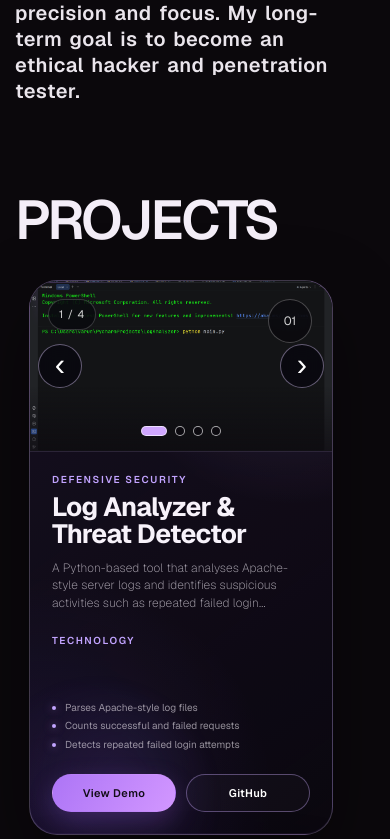
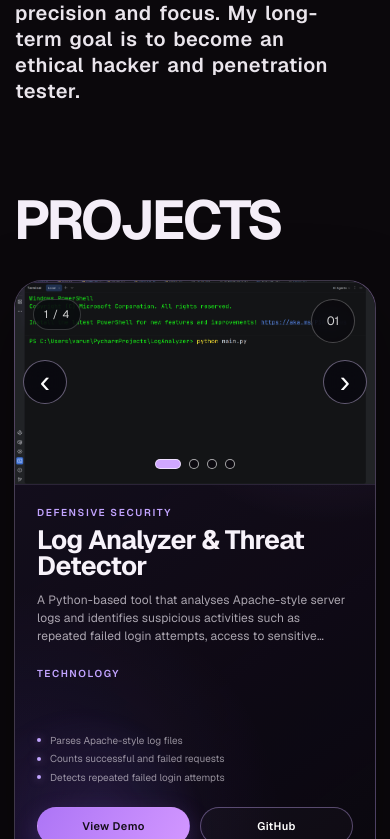
Before and after one commit to iam-varun2008/nandivarunreddy.github.io, a React (Vite) app: page / in a window 390 px wide. Shown: the part 1405-2244 px from the top of the page. Built offline with nearby package versions, Linux system fonts and the light colour scheme.

Commit message:
Backup broken projects scroll state

```diff
--- a/src/components/ProjectCardsSection.tsx
+++ b/src/components/ProjectCardsSection.tsx
@@ -25,10 +25,45 @@ type LightboxState = {
 const wrapIndex = (index: number, length: number) =>
   (index + length) % length;
 
+function setProjectCardInteraction(
+  card: HTMLElement,
+  active: boolean
+): void {
+  card.style.pointerEvents = active ? "auto" : "none";
+  card.setAttribute("aria-hidden", active ? "false" : "true");
+
+  const interactiveElements = card.querySelectorAll<HTMLElement>(
+    "a, button, input, select, textarea, [tabindex]"
+  );
+
+  interactiveElements.forEach((element) => {
+    if (active) {
+      const previousTabIndex = element.dataset.previousTabIndex;
+
+      if (previousTabIndex !== undefined) {
+        if (previousTabIndex === "") {
+          element.removeAttribute("tabindex");
+        } else {
+          element.setAttribute("tabindex", previousTabIndex);
+        }
+
+        delete element.dataset.previousTabIndex;
+      }
+    } else {
+      if (element.dataset.previousTabIndex === undefined) {
+        element.dataset.previousTabIndex =
+          element.getAttribute("tabindex") ?? "";
+      }
+
+      element.setAttribute("tabindex", "-1");
+    }
+  });
+}
+
 const ProjectCardsSection = () => {
-  const projectStageRef = useRef<HTMLDivElement>(null);
-  const firstStepRef = useRef<HTMLDivElement>(null);
-  const secondStepRef = useRef<HTMLDivElement>(null);
+  const projectSectionRef = useRef<HTMLElement>(null);
+  const projectPinStageRef = useRef<HTMLDivElement>(null);
+  const projectCardStackRef = useRef<HTMLDivElement>(null);
   const firstCardRef = useRef<HTMLElement>(null);
   const secondCardRef = useRef<HTMLElement>(null);
   const imageCloseRef = useRef<HTMLButtonElement>(null);
@@ -44,74 +79,140 @@ const ProjectCardsSection = () => {
   const [demoProject, setDemoProject] = useState<SecurityProject | null>(null);
 
   useLayoutEffect(() => {
-    const projectStage = projectStageRef.current;
-    const firstStep = firstStepRef.current;
-    const secondStep = secondStepRef.current;
+    const projectSection = projectSectionRef.current;
+    const projectPinStage = projectPinStageRef.current;
+    const projectCardStack = projectCardStackRef.current;
     const firstCard = firstCardRef.current;
     const secondCard = secondCardRef.current;
-    if (!projectStage || !firstStep || !secondStep || !firstCard || !secondCard) {
+    if (
+      !projectSection ||
+      !projectPinStage ||
+      !projectCardStack ||
+      !firstCard ||
+      !secondCard
+    ) {
       return;
     }
 
+    const media = gsap.matchMedia();
     const context = gsap.context(() => {
-      if (!window.matchMedia("(min-width: 901px)").matches) {
-        return;
-      }
+      media.add("(min-width: 901px)", () => {
+        gsap.set(firstCard, {
+          yPercent: 0,
+          scale: 1,
+          opacity: 1,
+          filter: "brightness(1)",
+          zIndex: 1,
+        });
 
-      gsap.fromTo(
-        firstCard,
-        { y: 70, opacity: 0 },
-        {
-          y: 0,
+        gsap.set(secondCard, {
+          yPercent: 115,
+          scale: 1,
           opacity: 1,
-          ease: "none",
+          zIndex: 2,
+          pointerEvents: "none",
+        });
+
+        setProjectCardInteraction(firstCard, true);
+        setProjectCardInteraction(secondCard, false);
+
+        const timeline = gsap.timeline({
           scrollTrigger: {
-            id: "project-card-one-enter",
-            trigger: firstStep,
-            start: "top 84%",
-            end: "top 30%",
+            id: "projects-pinned-card-transition",
+            trigger: projectSection,
+            start: "top top",
+            end: "+=120%",
             scrub: 0.8,
+            pin: projectPinStage,
+            pinSpacing: true,
+            anticipatePin: 1,
+            invalidateOnRefresh: true,
+            onUpdate: (self) => {
+              const secondProjectIsActive = self.progress >= 0.78;
+              setProjectCardInteraction(firstCard, !secondProjectIsActive);
+              setProjectCardInteraction(secondCard, secondProjectIsActive);
+            },
+            onLeaveBack: () => {
+              setProjectCardInteraction(firstCard, true);
+              setProjectCardInteraction(secondCard, false);
+            },
+            onLeave: () => {
+              setProjectCardInteraction(firstCard, false);
+              setProjectCardInteraction(secondCard, true);
+            },
           },
-        }
-      );
+        });
 
-      gsap.fromTo(
-        secondCard,
-        { y: 170, opacity: 0.15, scale: 0.97 },
-        {
-          y: 0,
-          opacity: 1,
-          scale: 1,
-          ease: "none",
-          scrollTrigger: {
-            id: "project-card-two-enter",
-            trigger: secondStep,
-            start: "top 90%",
-            end: "top 24%",
-            scrub: 0.8,
-          },
-        }
-      );
+        timeline
+          .to(
+            firstCard,
+            {
+              yPercent: -7,
+              scale: 0.95,
+              opacity: 0.48,
+              filter: "brightness(0.58)",
+              ease: "none",
+            },
+            0
+          )
+          .to(
+            secondCard,
+            {
+              yPercent: 0,
+              scale: 1,
+              opacity: 1,
+              ease: "none",
+            },
+            0
+          );
 
-      gsap.to(firstCard, {
-        y: -80,
-        scale: 0.95,
-        opacity: 0.48,
-        ease: "none",
-        scrollTrigger: {
-          id: "project-card-one-recede",
-          trigger: secondStep,
-          start: "top 88%",
-          end: "top 28%",
-          scrub: 0.8,
-        },
+        return () => {
+          timeline.scrollTrigger?.kill();
+          timeline.kill();
+        };
       });
 
-      ScrollTrigger.refresh();
-    }, projectStage);
+      media.add("(max-width: 900px)", () => {
+        gsap.set([firstCard, secondCard], {
+          clearProps: "transform,opacity,filter,pointerEvents,zIndex",
+        });
+        setProjectCardInteraction(firstCard, true);
+        setProjectCardInteraction(secondCard, true);
+      });
+    }, projectSection);
 
     return () => {
+      media.revert();
       context.revert();
+    };
+  }, []);
+
+  useEffect(() => {
+    const projectSection = projectSectionRef.current;
+    if (!projectSection) return;
+
+    let resizeFrame = 0;
+    const refresh = () => ScrollTrigger.refresh();
+    const refreshAfterResize = () => {
+      window.cancelAnimationFrame(resizeFrame);
+      resizeFrame = window.requestAnimationFrame(refresh);
+    };
+    const images = Array.from(projectSection.querySelectorAll("img"));
+
+    images.forEach((image) => {
+      if (!image.complete) image.addEventListener("load", refresh, { once: true });
+    });
+    window.addEventListener("load", refresh, { once: true });
+    window.addEventListener("resize", refreshAfterResize);
+    void document.fonts?.ready.then(refresh);
+    const initialFrame = window.requestAnimationFrame(refresh);
+
+    return () => {
+      window.cancelAnimationFrame(initialFrame);
+      window.cancelAnimationFrame(resizeFrame);
+      window.removeEventListener("load", refresh);
+      window.removeEventListener("resize", refreshAfterResize);
+      images.forEach((image) => image.removeEventListener("load", refresh));
     };
   }, []);
 
@@ -249,12 +350,16 @@ const ProjectCardsSection = () => {
 
   return (
     <>
-      <div className="whatIDO" id="projects">
-        <div className="what-box">
+      <section
+        className="whatIDO project-section"
+        id="projects"
+        ref={projectSectionRef}
+      >
+        <div className="project-pin-stage" ref={projectPinStageRef}>
+          <div className="project-title-area">
           <h2 className="title project-section-title">PROJECTS</h2>
-        </div>
-        <div className="what-box">
-          <div className="what-box-in project-scroll-stage" ref={projectStageRef}>
+          </div>
+          <div className="project-card-stack" ref={projectCardStackRef}>
             {projects.map((project, projectIndex) => {
               const screenshotIndex = screenshotIndexes[project.id] ?? 0;
               const screenshot = project.screenshots[screenshotIndex];
@@ -264,17 +369,13 @@ const ProjectCardsSection = () => {
                 .filter(Boolean);
 
               return (
-                <div
-                  className={`project-card-step project-card-step-${
+                <article
+                  className={`project-card project-card-${
                     projectIndex === 0 ? "first" : "second"
-                  }`}
+                  } floating-glass-card`}
                   key={project.id}
-                  ref={projectIndex === 0 ? firstStepRef : secondStepRef}
+                  ref={projectIndex === 0 ? firstCardRef : secondCardRef}
                 >
-                  <article
-                    className="what-content project-card floating-glass-card"
-                    ref={projectIndex === 0 ? firstCardRef : secondCardRef}
-                  >
                     <GlassOrbs />
                     <div className="project-card-media">
                       <button
@@ -369,13 +470,12 @@ const ProjectCardsSection = () => {
                         </a>
                       </div>
                     </div>
-                  </article>
-                </div>
+                </article>
               );
             })}
           </div>
         </div>
-      </div>
+      </section>
 
       {lightbox && lightboxProject && lightboxScreenshot && (
         <div
--- a/src/components/styles/WhatIDo.css
+++ b/src/components/styles/WhatIDo.css
@@ -588,75 +588,85 @@
   }
 }
 
-/* Premium stacked project cards. The outer animation-dependent classes remain intact. */
-.whatIDO {
-  min-height: 170vh;
+/* One pinned Projects composition with an internal two-card transition. */
+.whatIDO.project-section {
+  position: relative;
+  display: block;
+  width: 100%;
+  min-height: 100vh;
   height: auto;
-  align-items: flex-start;
-  padding-top: 12vh;
+  padding: 0;
   box-sizing: border-box;
 }
 
-.whatIDO > .what-box:first-child {
-  width: 38%;
-  min-height: 145vh;
-  justify-content: flex-start;
+.project-pin-stage {
+  position: relative;
+  display: grid;
+  grid-template-columns: minmax(260px, 38%) minmax(0, 62%);
+  align-items: center;
+  width: 100%;
+  max-width: 1920px;
+  height: 100vh;
+  min-height: 680px;
+  margin: 0 auto;
+  overflow: hidden;
+  box-sizing: border-box;
+  padding:
+    clamp(80px, 9vh, 120px)
+    clamp(24px, 4vw, 80px)
+    clamp(30px, 5vh, 60px);
 }
 
-.whatIDO > .what-box:last-child {
-  width: 62%;
-  justify-content: flex-end;
+.project-title-area {
+  position: relative;
+  z-index: 4;
+  align-self: center;
 }
 
-.what-box h2.project-section-title {
-  position: sticky;
-  top: 20vh;
-  margin: 0 0 0 clamp(16px, 4vw, 82px);
+.project-section-title {
+  position: relative;
+  margin: 0;
   color: #f4eef8;
   font-size: clamp(3.6rem, 6.4vw, 7.2rem);
   line-height: 0.88;
   letter-spacing: -0.055em;
 }
 
-.project-scroll-stage.what-box-in {
+.project-card-stack {
   position: relative;
+  align-self: center;
+  justify-self: end;
   width: min(680px, 48vw);
-  height: auto;
-  margin: 0 0 0 auto;
-  padding-bottom: 12vh;
+  height: min(76vh, 660px);
+  min-height: 590px;
+  overflow: visible;
+  isolation: isolate;
 }
 
-.project-card-step {
-  position: relative;
-  min-height: 112vh;
-  width: 100%;
-}
-
-.project-card-step-first {
-  z-index: 1;
-}
-
-.project-card-step-second {
-  z-index: 2;
-}
-
-.project-card.what-content {
-  position: sticky !important;
-  inset: auto !important;
-  top: 9vh;
+.project-card {
+  position: absolute !important;
+  inset: 0 !important;
   width: 100% !important;
-  height: auto !important;
-  min-height: 620px;
+  height: 100% !important;
+  min-height: 0;
+  margin: 0;
   padding: 0;
   box-sizing: border-box;
   opacity: 1;
   color: #f7f2fa;
-  pointer-events: auto;
-  will-change: transform, opacity;
+  will-change: transform, opacity, filter;
 }
 
-.project-card.what-content::before,
-.project-card.what-content::after {
+.project-card-first {
+  z-index: 1;
+}
+
+.project-card-second {
+  z-index: 2;
+}
+
+.project-card::before,
+.project-card::after {
   border: 0;
 }
 
@@ -738,7 +748,7 @@
   text-transform: uppercase;
 }
 
-.project-card.what-content h3 {
+.project-card h3 {
   max-width: 92%;
   margin: 0;
   font-size: clamp(1.65rem, 2.1vw, 2.25rem);
@@ -876,72 +886,54 @@
 }
 
 @media only screen and (max-width: 1200px) and (min-width: 901px) {
-  .whatIDO > .what-box:first-child {
-    width: 33%;
-  }
-
-  .whatIDO > .what-box:last-child {
-    width: 67%;
-  }
-
-  .project-scroll-stage.what-box-in,
-  .project-card.what-content {
+  .project-card-stack {
     width: min(610px, 58vw);
   }
 
-  .project-scroll-stage.what-box-in {
-    margin-left: auto;
-  }
-
-  .what-box h2.project-section-title {
-    margin-left: 18px;
+  .project-section-title {
     font-size: clamp(3rem, 5.4vw, 4.5rem);
   }
 }
 
 @media only screen and (max-width: 900px) {
-  .whatIDO {
-    min-height: auto;
+  .project-pin-stage {
+    display: block;
+    width: min(100% - 28px, 680px);
+    height: auto;
+    min-height: 0;
+    margin: 0 auto;
+    overflow: visible;
     padding: 72px 0 90px;
   }
 
-  .whatIDO > .what-box:first-child,
-  .whatIDO > .what-box:last-child {
-    width: min(100% - 28px, 680px);
-    min-height: auto;
-    height: auto;
+  .project-title-area {
+    margin-bottom: 36px;
   }
 
-  .what-box h2.project-section-title {
-    position: static;
-    margin: 0 0 36px;
+  .project-section-title {
+    position: relative;
+    margin: 0;
     font-size: clamp(3.25rem, 14vw, 5.5rem);
   }
 
-  .project-scroll-stage.what-box-in {
+  .project-card-stack {
     display: grid;
-    gap: 0;
-    width: min(100% - 28px, 680px);
+    gap: 30px;
+    width: 100%;
     height: auto;
-    margin: 0 auto;
-    padding-bottom: 0;
+    min-height: 0;
   }
 
-  .project-card-step {
-    width: 100%;
-    min-height: auto;
-    margin-bottom: 32px;
-  }
-
-  .project-card.what-content {
+  .project-card {
     position: relative !important;
     inset: auto !important;
-    top: auto;
     width: 100% !important;
     height: auto !important;
     min-height: 0;
+    transform: none !important;
     opacity: 1 !important;
-    transform: none !important;
+    filter: none !important;
+    pointer-events: auto !important;
   }
 
   .project-card-media {
@@ -970,7 +962,7 @@
     gap: 14px;
   }
 
-  .project-card.what-content h3 {
+  .project-card h3 {
     font-size: 1.65rem;
   }
 
@@ -999,7 +991,7 @@
 
 .project-card .project-screenshot-button {
   position: absolute;
-  z-index: 2;
+  z-index: 22;
   inset: 0;
   display: block;
   width: 100%;
@@ -1043,11 +1035,11 @@
 .project-screenshot-counter,
 .project-number {
   position: absolute;
-  z-index: 6;
+  z-index: 22;
 }
 
 .project-carousel-arrow {
-  z-index: 12;
+  z-index: 22;
   top: 50%;
   display: grid;
   place-items: center;
@@ -1165,6 +1157,7 @@
 .project-screenshot-button,
 .project-screenshot-dots,
 .project-screenshot-dots button {
+  z-index: 22;
   pointer-events: auto;
 }
 
--- a/src/components/utils/GsapScroll.ts
+++ b/src/components/utils/GsapScroll.ts
@@ -31,7 +31,7 @@ export function setCharTimeline(
     scrollTrigger: {
       trigger: ".whatIDO",
       start: "top top",
-      end: "bottom top",
+      end: "bottom bottom",
       scrub: true,
       invalidateOnRefresh: true,
     },
@@ -112,11 +112,16 @@ export function setCharTimeline(
         .fromTo(
           ".character-model",
           { y: "0%" },
-          { y: "-100%", duration: 4, ease: "none", delay: 1 },
+          { y: "-100%", duration: 1.5, ease: "none", delay: 8.5 },
           0
         )
-        .fromTo(".whatIDO", { y: 0 }, { y: "15%", duration: 2 }, 0)
-        .to(character.rotation, { x: -0.04, duration: 2, delay: 1 }, 0);
+        .fromTo(
+          ".whatIDO",
+          { y: 0 },
+          { y: "15%", duration: 1.5, delay: 8.5 },
+          0
+        )
+        .to(character.rotation, { x: -0.04, duration: 1.5, delay: 8.5 }, 0);
     }
   } else {
     if (character) {
```
